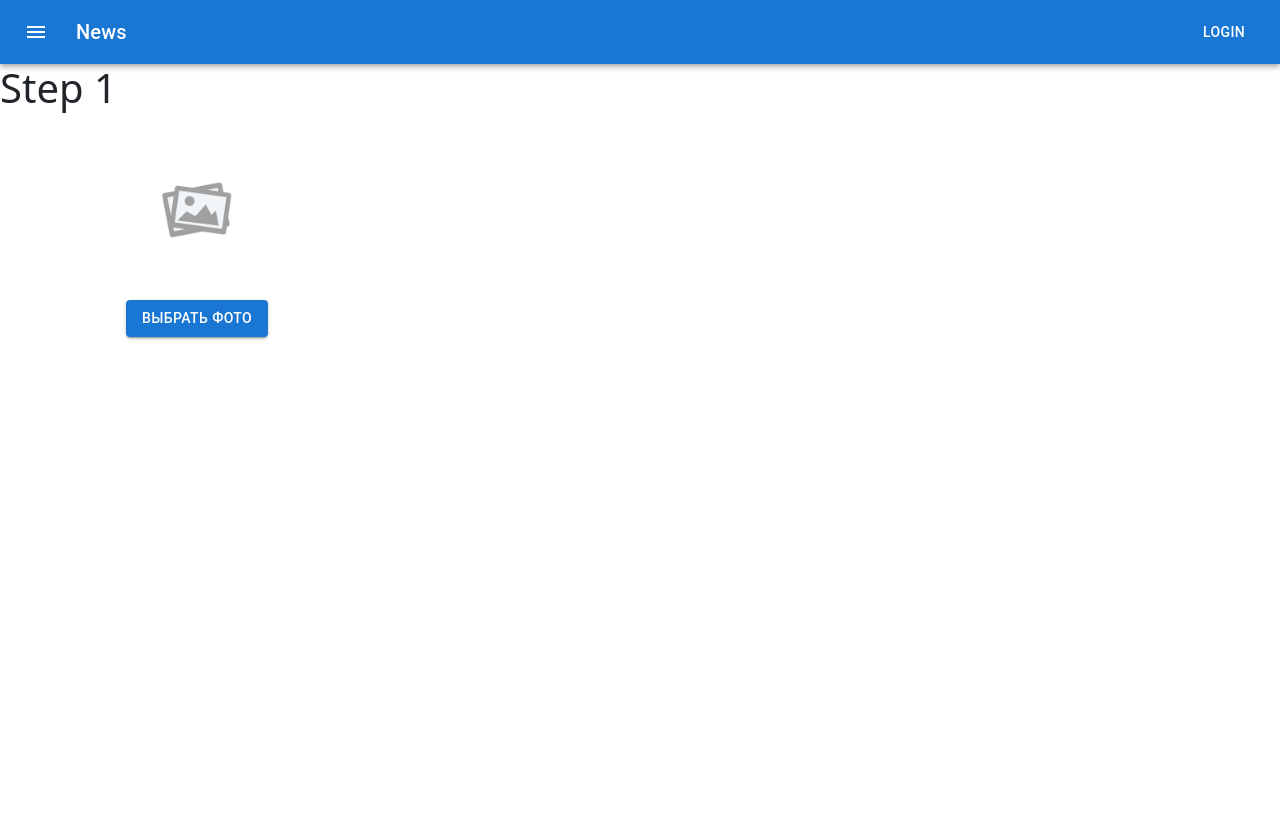
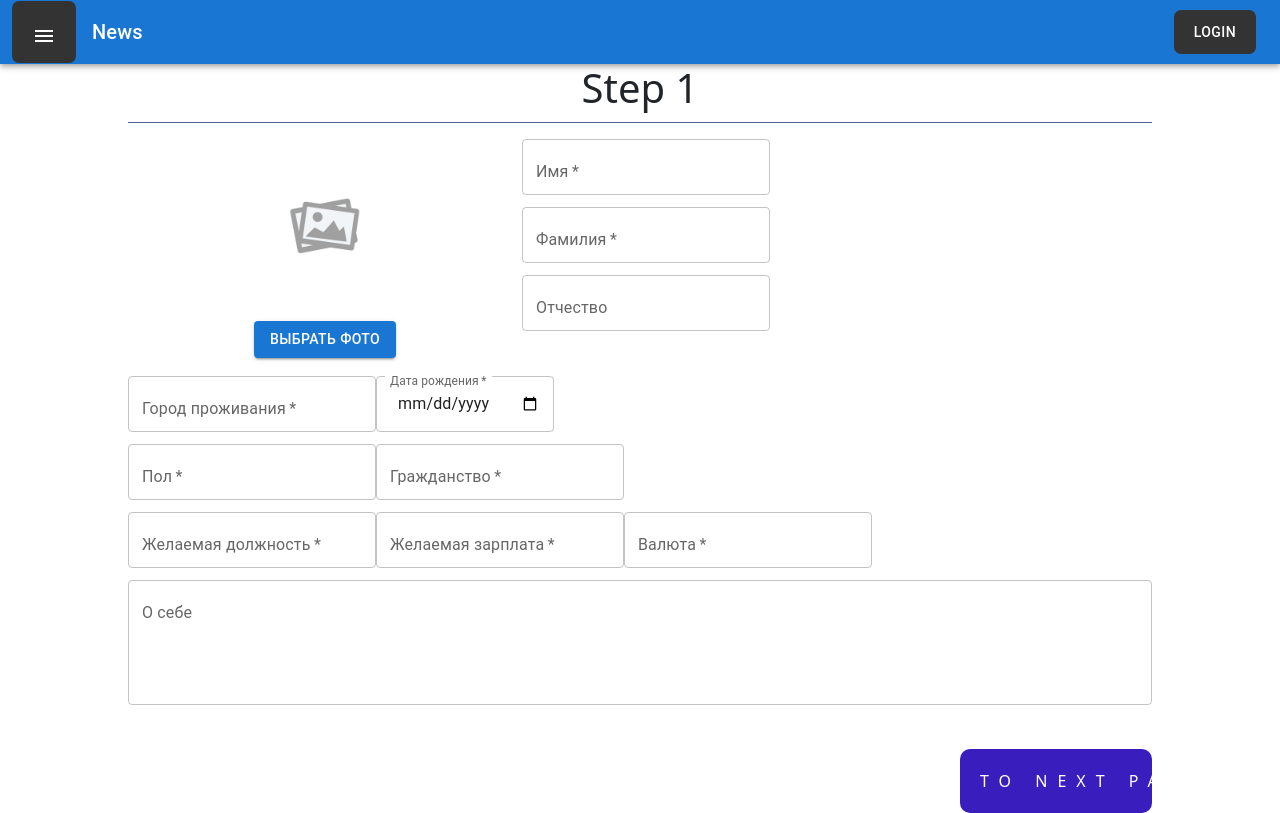
Before and after one commit to AndrewFalco/resume, a React (Create React App) app: page /page1 in a window 1280 px wide. Built offline with nearby package versions, Linux system fonts and the light colour scheme.

Commit message:
почти готова 1 страница

```diff
--- a/package.json
+++ b/package.json
@@ -3,10 +3,14 @@
   "version": "0.1.0",
   "private": true,
   "dependencies": {
+    "@date-io/date-fns": "^2.11.0",
     "@emotion/react": "^11.4.1",
     "@emotion/styled": "^11.3.0",
+    "@hookform/resolvers": "^2.8.1",
     "@material-ui/core": "^5.0.0-beta.5",
+    "@material-ui/pickers": "^3.3.10",
     "@mui/icons-material": "^5.0.1",
+    "@mui/lab": "^5.0.0-alpha.49",
     "@mui/material": "^5.0.2",
     "@testing-library/jest-dom": "^5.11.4",
     "@testing-library/react": "^11.1.0",
--- /dev/null
+++ b/src/components/UI/MyDataField/index.tsx
@@ -0,0 +1,33 @@
+import * as React from 'react';
+import { InputAdornment, TextField } from '@mui/material';
+
+interface IProps {
+  property: string;
+  alias: string;
+  register: any;
+  errors: any;
+  isRequired: boolean;
+}
+
+const MyDataField = (props: IProps) => {
+  const {property, alias, register, errors, isRequired} = props;
+  return (
+    <div>
+      <TextField
+        required={isRequired}
+        id={property}
+        label={alias}
+        margin='dense'
+        type='date'
+        InputProps={{
+          startAdornment: <InputAdornment position="start"></InputAdornment>,
+        }}
+        {...register(property)}
+      />
+      {errors[property] && <p>{errors[property].message}</p>}
+    </div>
+  )
+}
+
+
+export default MyDataField
--- /dev/null
+++ b/src/components/UI/MyInput/index.tsx
@@ -0,0 +1,31 @@
+import { TextField } from '@material-ui/core';
+import React from 'react'
+import { useForm } from 'react-hook-form';
+
+interface IProps {
+    property: string;
+    alias: string;
+    register: any;
+    errors: any;
+    isRequired: boolean;
+    type?: string
+}
+
+const MyInput = (props: IProps) => {
+    const {property, alias, register, errors, isRequired, type } = props;
+    return (
+        <div>
+            <TextField
+                required = {isRequired}
+                id={property}
+                label={alias}
+                margin='dense'
+                type={type || 'text'}
+                {...register(property)}
+            />
+            {errors[property] && <p>{errors[property].message}</p>}
+        </div>
+    )
+}
+
+export default MyInput
--- /dev/null
+++ b/src/components/UI/MyTextField/index.tsx
@@ -0,0 +1,29 @@
+import { TextField } from '@material-ui/core';
+import React from 'react'
+import { useForm } from 'react-hook-form';
+
+interface IProps {
+    property: string;
+    alias: string;
+    register: any;
+    errors: any;
+}
+
+const MyTextField = (props: IProps) => {
+    const {property, alias, register, errors} = props;
+    return (
+        <>
+            <TextField
+                id={property}
+                label={alias}
+                multiline
+                rows={4}
+                margin='dense'
+                {...register(property)}
+            />
+            {errors[property] && <p>{errors[property].message}</p>}
+        </>
+    )
+}
+
+export default MyTextField
--- a/src/pages/page_1.tsx
+++ b/src/pages/page_1.tsx
@@ -1,17 +1,58 @@
 import React, { useState } from 'react'
+import { useForm } from "react-hook-form"
+import { yupResolver } from "@hookform/resolvers/yup"
+import { MainSch } from '../schemas'
+import * as yup from 'yup'
 
 import "../styles/style.scss"
 import Photo from '../components/UI/Photo';
+import { IResume } from '../types'
+import MyInput from '../components/UI/MyInput'
+import MyTextField from '../components/UI/MyTextField'
+import MyDataField from '../components/UI/MyDataField'
 
 const Page1 = () => {
+    const { register, handleSubmit, formState: { errors }} = useForm<IResume>({
+        resolver: yupResolver<yup.AnyObjectSchema>(MainSch),
+        mode: "onBlur"
+      });
+
+      const onSubmit = (data: any) => {
+        alert(JSON.stringify(data));
+      };
 
     return (
-        <div>
+        <form onSubmit={handleSubmit(onSubmit)}>
             <h1>Step 1</h1>
-            <Photo/>
-
-        </div>
-    )
+            <div className="flex_form">
+                <div className="flex_items">
+                    <Photo />
+                    <div>
+                        <MyInput property="name" alias="Имя" register={register} errors={errors} isRequired={true} />
+                        <MyInput property="lastName" alias="Фамилия" register={register} errors={errors} isRequired={true} />
+                        <MyInput property="patronymic" alias="Отчество" register={register} errors={errors} isRequired={false} />
+                    </div>
+                </div>
+                <div className="flex_items">
+                    <MyInput property="city" alias="Город проживания" register={register} errors={errors} isRequired={true} />
+                    <MyDataField property="birthDate" alias="Дата рождения" register={register} errors={errors} isRequired={true} />
+                </div>
+                <div className="flex_items">
+                    <MyInput property="gender" alias="Пол" register={register} errors={errors} isRequired={true} />
+                    <MyInput property="citizen" alias="Гражданство" register={register} errors={errors} isRequired={true} />
+                </div>
+                <div className="flex_items">
+                    <MyInput property="position" alias="Желаемая должность" register={register} errors={errors} isRequired={true} />
+                    <MyInput property="salary" alias="Желаемая зарплата" register={register} errors={errors} isRequired={true} type="number" />
+                    <MyInput property="currency" alias="Валюта" register={register} errors={errors} isRequired={true} />
+                </div>
+                <MyTextField property="about" alias="О себе" register={register} errors={errors} />
+                <div className="next_page">
+                    <input  type="submit" value="to next page" />
+                </div>
+            </div>
+        </form>
+    );
 }
 
 export default Page1
--- a/src/schemas.ts
+++ b/src/schemas.ts
@@ -1,6 +1,6 @@
 import * as yup from "yup";
 
-export let wpSch = yup.object().shape({
+export const WpSch = yup.object().shape({
     startDate: yup.date().default(function () {
         return new Date();
       }).required(),
@@ -13,26 +13,26 @@ export let wpSch = yup.object().shape({
     cases: yup.string().optional(),
 });
 
-export let langSch = yup.object().shape({
+export const LangSch = yup.object().shape({
     language: yup.string().required(),
     level: yup.string().required(),
 });
 
-export let schoolSch = yup.object().shape({
+export const SchoolSch = yup.object().shape({
     name: yup.string().required(),
     faculty: yup.string().required(),
     speciality: yup.string().required(),
     endYear: yup.number().positive().integer().required(),
 });
 
-export let eduSch = yup.object().shape({
+export const EduSch = yup.object().shape({
     level: yup.string().required(),
     language: yup.string().required(),
-    otherLanguage: yup.array().of(langSch).optional(),
-    placeOfStudy: yup.array().of(schoolSch).required(),
+    otherLanguage: yup.array().of(LangSch).optional(),
+    placeOfStudy: yup.array().of(SchoolSch).required(),
 })
 
-export let mainSch = yup.object().shape({
+export const MainSch = yup.object().shape({
   name: yup.string().required(),
   lastName: yup.string().required(),
   patronymic: yup.string().optional(),
--- a/src/styles/style.scss
+++ b/src/styles/style.scss
@@ -13,3 +13,150 @@
     align-items: center;
     width: 30vw;
 }
+
+body {
+    background: #f1f1f1;
+    font-family: -apple-system, BlinkMacSystemFont, "Segoe UI", "Roboto", "Oxygen",
+      "Ubuntu", "Cantarell", "Fira Sans", "Droid Sans", "Helvetica Neue",
+      sans-serif;
+  }
+
+  form {
+    max-width: 80vw;
+    margin: 0 auto;
+
+  }
+
+  .flex_form{
+    display: flex;
+    flex-direction: column;
+    justify-content: center;
+  }
+
+  h1 {
+    font-weight: 100;
+    text-align: center;
+    padding-bottom: 10px;
+    border-bottom: 1px solid rgb(79, 98, 148);
+  }
+
+  .form {
+    background: #636679;
+    max-width: 400px;
+    margin: 0 auto;
+  }
+
+  p {
+    color: #eb1313;
+  }
+
+  p::before {
+    display: inline;
+    content: "⚠ ";
+  }
+
+  input {
+    display: block;
+    box-sizing: border-box;
+    width: 100%;
+    border-radius: 4px;
+    border: 1px solid lightgray;
+    padding: 10px 15px;
+    font-size: 14px;
+    margin: 10px;
+  }
+
+  label {
+
+    text-align: left;
+    display: block;
+    margin-bottom: 5px;
+    margin-top: 5px;
+    color: rgb(12, 30, 190);
+    font-size: 16px;
+    font-weight: 500;
+  }
+
+  button[type="submit"],
+  input[type="submit"] {
+    background: #3a1dbd;
+    color: white;
+    text-transform: uppercase;
+    border: none;
+    margin-top: 40px;
+    padding: 20px;
+    font-size: 16px;
+    font-weight: 100;
+    letter-spacing: 10px;
+    border-radius: 10px;
+    max-width: 15vw;
+  }
+
+  button[type="submit"]:hover,
+  input[type="submit"]:hover {
+    background: #6516bf;
+  }
+
+  button[type="submit"]:active,
+  input[type="button"]:active,
+  input[type="submit"]:active {
+    transition: 0.3s all;
+    transform: translateY(3px);
+    border: 1px solid transparent;
+    opacity: 0.8;
+    border-radius: 7px;
+  }
+
+  input:disabled {
+    opacity: 0.4;
+  }
+
+  input[type="button"]:hover {
+    transition: 0.3s all;
+  }
+
+  button[type="submit"],
+  input[type="button"],
+  input[type="submit"] {
+    -webkit-appearance: none;
+  }
+
+  button[type="button"] {
+    display: block;
+    appearance: none;
+    background: #333;
+    color: white;
+    border: none;
+    text-transform: uppercase;
+    padding: 10px 20px;
+    border-radius: 7px;
+  }
+
+  pre {
+    color: white;
+  }
+
+  hr {
+    margin-top: 30px;
+  }
+
+  button {
+    display: block;
+    appearance: none;
+    margin-top: 40px;
+    border: 1px solid #333;
+    margin-bottom: 20px;
+    text-transform: uppercase;
+    padding: 10px 20px;
+    border-radius: 7px;
+  }
+
+
+  .flex_items{
+      display: flex;
+  }
+
+  .next_page{
+      display: flex;
+      justify-content: flex-end;
+  }
```
Also changed, not shown: 2 other files (tests, documents, lock files or other folders).
